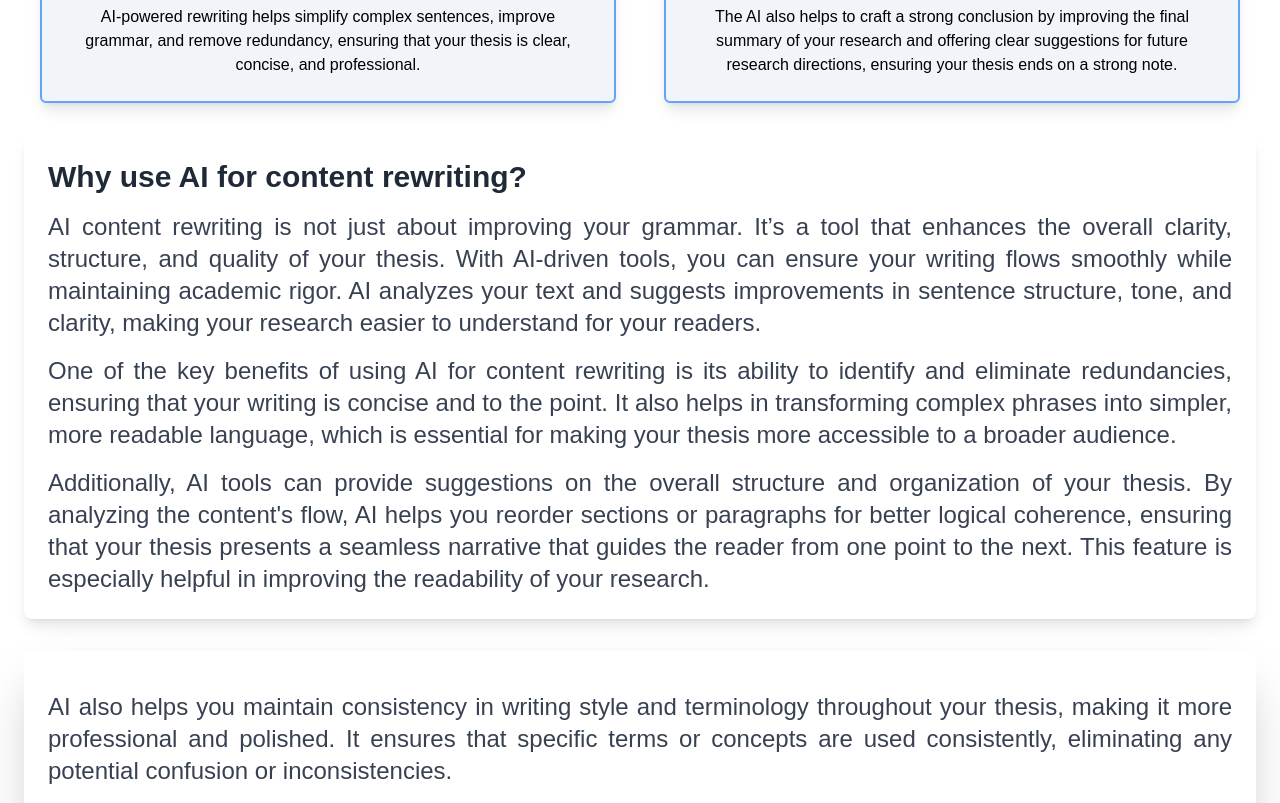
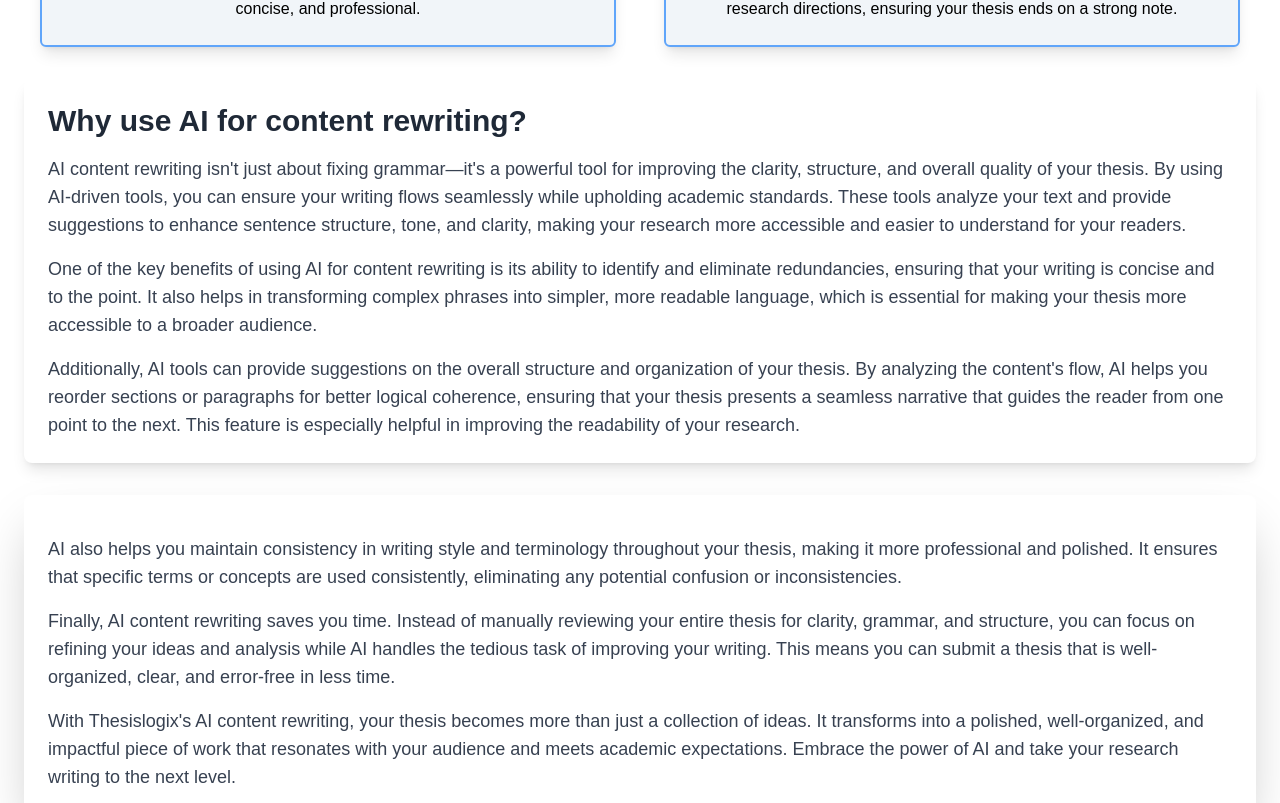
Before and after one commit to AjayPawarExist/thesislogix, a Next.js app: page /rewriting in a window 1280 px wide. Shown: the part 1197-2000 px from the top of the page. Built offline with nearby package versions, Linux system fonts and the light colour scheme.

Commit message:
text gap

```diff
--- a/src/app/pattern/page.js
+++ b/src/app/pattern/page.js
@@ -38,7 +38,7 @@ export default function Patten() {
           <h2 className="text-2xl sm:text-3xl md:text-4xl font-semibold text-center text-gray-800 mb-6">
             What are the Patterns in Thesislogix?
           </h2>
-          <p className=" sm:text-xl md:text-2xl text-gray-700 mb-8">
+          <p className=" sm:text-xl md:text-2xl text-gray-700 mb-8 ">
             Thesislogix offers various research patterns to ensure thesis
             quality, organization, and thorough analysis. These patterns
             include:
@@ -116,15 +116,15 @@ export default function Patten() {
           <h3 className="text-xl text-center sm:text-2xl md:text-3xl font-semibold text-gray-800  mt-10">
             How It Helps?
           </h3>
-          <div className=" p-6 bg-white rounded-lg shadow-xl text-justify ">
-            <p className="mt-4 text-xl  md:text-xl text-gray-700 text-justify">
+          <div className=" p-6 bg-white rounded-lg shadow-xl ">
+            <p className="mt-4 text-xl  md:text-xl text-gray-700">
               By following these patterns, students and researchers can ensure
               that their thesis is well-organized, consistent, and aligned with
               academic standards. These patterns guide the researcher in
               producing a structured, coherent, and well-supported thesis.
             </p>
 
-            <p className="mt-4 text-xl sm: md:text-xl text-gray-700 text-justify">
+            <p className="mt-4 text-xl sm: md:text-xl text-gray-700">
               The use of clear patterns helps in creating a cohesive flow
               between different sections of the thesis. By following a set
               structure, you can ensure that each chapter and section is aligned
@@ -132,7 +132,7 @@ export default function Patten() {
               understand and follow for readers.
             </p>
           </div>
-          <div className="mt-8 p-6 bg-white rounded-lg shadow-xl text-justify">
+          <div className="mt-8 p-6 bg-white rounded-lg shadow-xl">
             <p className="mt-4 text-xl sm: md:text-xl text-gray-700 ">
               These research patterns also enhance the clarity and rigor of your
               methodology. By adhering to established patterns, you reduce the
--- a/src/app/plagiarism/page.js
+++ b/src/app/plagiarism/page.js
@@ -21,10 +21,10 @@ export default function Plagiarism() {
       </div>
 
       <div className="px-6 sm:px-10 lg:px-24 py-8">
-        <div className="bg-gray-100 shadow-lg shadow-blue-200 rounded-lg mt-8 p-6 sm:p-8 md:p-12 text-justify">
-          <h1 className="text-2xl py-2 font-semibold">Plagiarism services</h1>
-          <p className="text-base md:text-lg leading-relaxed">
-            {" "}
+        <div className="bg-gray-100 shadow-lg shadow-blue-200 rounded-lg mt-8 p-6 sm:p-8 md:p-12">
+          <h1 className="text-2xl py-2 font-semibold whitespace-nowrap sm:text-2xl">Plagiarism services</h1>
+          <p className="text-gray-700 md:text-lg leading-relaxed ">
+
             Thesislogix plagiarism services focus on ensuring originality and
             integrity in academic work. Utilizing advanced plagiarism detection
             software, they compare manuscripts against extensive databases,
@@ -111,12 +111,12 @@ export default function Plagiarism() {
         </div>
       </div>
 
-      <div className="px-6 sm:px-10 lg:px-24 py-8 text-justify">
+      <div className="px-6 sm:px-10 lg:px-24 py-8 ">
         <div className="bg-gray-100 shadow-lg shadow-blue-200 rounded-lg mt-8 p-6 sm:p-8 md:p-12">
-          <h1 className="text-2xl py-2 font-semibold">
+          <h1 className="text-2xl py-2 font-semibold ">
             Overcome The Plagiarized Content
           </h1>
-          <p className="text-base md:text-lg leading-relaxed">
+          <p className="text-gray-700 md:text-lg leading-relaxed">
             {" "}
             Overcome The Plagiarized ContentCould anything be worse for a Pg and
             PhD student other than getting the thesis rejected? And how would
@@ -127,8 +127,8 @@ export default function Plagiarism() {
             same thing that you have been thinking to do in your thesis,student
             unknowingly falls into the trap of plagiarism.
           </p>
-          <h1 className="text-xl py-2 font-semibold">Best Use Of Software</h1>
-          <p className="text-base md:text-lg leading-relaxed">
+          <h1 className="text-xl py-2 font-semibold mt-7 sm:text-2xl">Best Use Of Software</h1>
+          <p className="text-gray-700 md:text-lg leading-relaxed">
             Best Use Of SoftwareThesis or Research Writing’ already takes a toll
             on your lifestyle. Opting for “Plagiarism Check & Removal Services”
             will help you to stay away from all these difficulties. ‘Writing
@@ -138,10 +138,10 @@ export default function Plagiarism() {
             delivered by us has no traces of plagiarism. We also provide you the
             Turnitin report.
           </p>
-          <h1 className="text-xl py-2 font-semibold">
+          <h1 className="text-xl py-2 font-semibold mt-7 sm:text-2xl">
             Our Professional Writers
           </h1>
-          <p className="text-base md:text-lg leading-relaxed">
+          <p className="text-gray-700 md:text-lg leading-relaxed ">
             Our team of professionals reviews the paper meticulously & removes
             plagiarized content by paraphrasing or rewriting them in their own
             words. The entire process is exhaustive where we conduct multiple
--- a/src/app/rewriting/page.js
+++ b/src/app/rewriting/page.js
@@ -30,12 +30,12 @@ export default function Aicontent() {
         </div>
 
         {/* Main Content Section */}
-        <section className="mt-8 p-6 bg-white rounded-lg shadow-lg text-justify ">
+        <section className="mt-8 p-6 bg-white rounded-lg shadow-lg ">
           <section className="py-8 px-6 sm:px-6 md:px-8 lg:px-12 ">
             <h2 className="text-2xl sm:text-3xl md:text-4xl font-semibold text-center text-gray-800 mb-6">
               How AI Content Rewriting Helps
             </h2>
-            <p className="text-xl sm:text-xl md:text-2xl text-gray-700 mb-4">
+            <p className="lg:text-lg text-gray-700 mt-4">
               Thesislogix's AI content rewriting feature leverages the power of
               artificial intelligence to refine, improve, and rewrite your
               thesis content. This ensures clarity, coherence, and enhances the
@@ -106,20 +106,21 @@ export default function Aicontent() {
           </div>
 
           {/* Help AI Section with Box Shadow */}
-          <section className="mt-8 p-6 bg-white rounded-lg shadow-lg text-justify">
+          <section className="mt-8 p-6 bg-white rounded-lg shadow-lg ">
             <h3 className="text-xl sm:text-2xl md:text-3xl font-semibold text-gray-800">
               Why use AI for content rewriting?
             </h3>
-            <p className="mt-4 text-xl sm:text-xl md:text-2xl text-gray-700">
-              AI content rewriting is not just about improving your grammar.
-              It’s a tool that enhances the overall clarity, structure, and
-              quality of your thesis. With AI-driven tools, you can ensure your
-              writing flows smoothly while maintaining academic rigor. AI
-              analyzes your text and suggests improvements in sentence
-              structure, tone, and clarity, making your research easier to
-              understand for your readers.
-            </p>
-            <p className="mt-4 text-xl sm:text-xl md:text-2xl text-gray-700">
+            <p className=" lg:text-lg text-gray-700 mt-4">
+                AI content rewriting isn't just about fixing grammar—it's a powerful tool
+                for improving the clarity, structure, and overall quality of your thesis.
+                By using AI-driven tools, you can ensure your writing flows seamlessly
+                while upholding academic standards. These tools analyze your text and
+                provide suggestions to enhance sentence structure, tone, and clarity,
+                making your research more accessible and easier to understand for your
+                readers.
+              </p>
+
+            <p className=" lg:text-lg text-gray-700 mt-4">
               One of the key benefits of using AI for content rewriting is its
               ability to identify and eliminate redundancies, ensuring that your
               writing is concise and to the point. It also helps in transforming
@@ -127,7 +128,7 @@ export default function Aicontent() {
               essential for making your thesis more accessible to a broader
               audience.
             </p>
-            <p className="mt-4 text-xl sm:text-xl md:text-2xl text-gray-700">
+            <p  className=" lg:text-lg text-gray-700 mt-4">
               Additionally, AI tools can provide suggestions on the overall
               structure and organization of your thesis. By analyzing the
               content's flow, AI helps you reorder sections or paragraphs for
@@ -137,15 +138,15 @@ export default function Aicontent() {
               readability of your research.
             </p>
           </section>
-          <section className="mt-8 p-6 bg-white rounded-lg shadow-2xl text-justify">
-            <p className="mt-4 text-xl sm:text-xl md:text-2xl text-gray-700">
+          <section className="mt-8 p-6 bg-white rounded-lg shadow-2xl">
+            <p  className=" lg:text-lg text-gray-700 mt-4">
               AI also helps you maintain consistency in writing style and
               terminology throughout your thesis, making it more professional
               and polished. It ensures that specific terms or concepts are used
               consistently, eliminating any potential confusion or
               inconsistencies.
             </p>
-            <p className="mt-4 text-xl sm:text-xl md:text-2xl text-gray-700">
+            <p className=" lg:text-lg text-gray-700 mt-4">
               Finally, AI content rewriting saves you time. Instead of manually
               reviewing your entire thesis for clarity, grammar, and structure,
               you can focus on refining your ideas and analysis while AI handles
@@ -153,7 +154,7 @@ export default function Aicontent() {
               submit a thesis that is well-organized, clear, and error-free in
               less time.
             </p>
-            <p className="mt-4 text-xl sm:text-xl md:text-2xl text-gray-700">
+            <p className=" lg:text-lg text-gray-700 mt-4">
               With Thesislogix's AI content rewriting, your thesis becomes more
               than just a collection of ideas. It transforms into a polished,
               well-organized, and impactful piece of work that resonates with
--- a/src/app/thesiswriting/page.js
+++ b/src/app/thesiswriting/page.js
@@ -2,7 +2,7 @@ import React from 'react'
 import Image from 'next/image'
 export default function page() {
   return (
-    <><div className="bg-white text-black text-justify">
+    <><div className="bg-white text-black">
       {/* Hero Section */}
       <div className="flex justify-center">
         <div className="w-full h-[300px] bg-gradient-to-b from-blue-950 to-gray-600 text-center py-20">
```
Also changed, not shown: src/app/implementation/page.js (+9 -9 lines), src/app/publication/page.js (+17 -12 lines).
